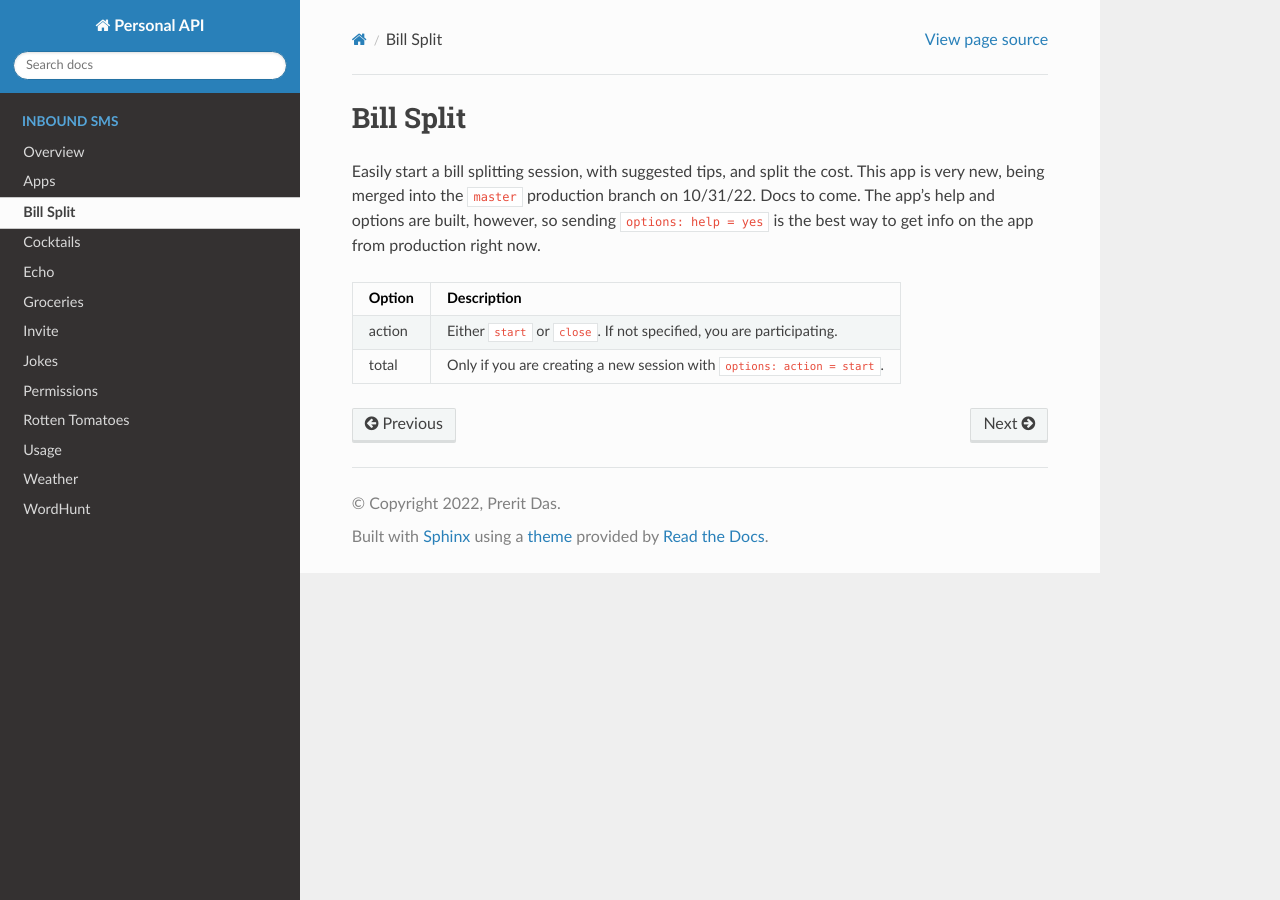
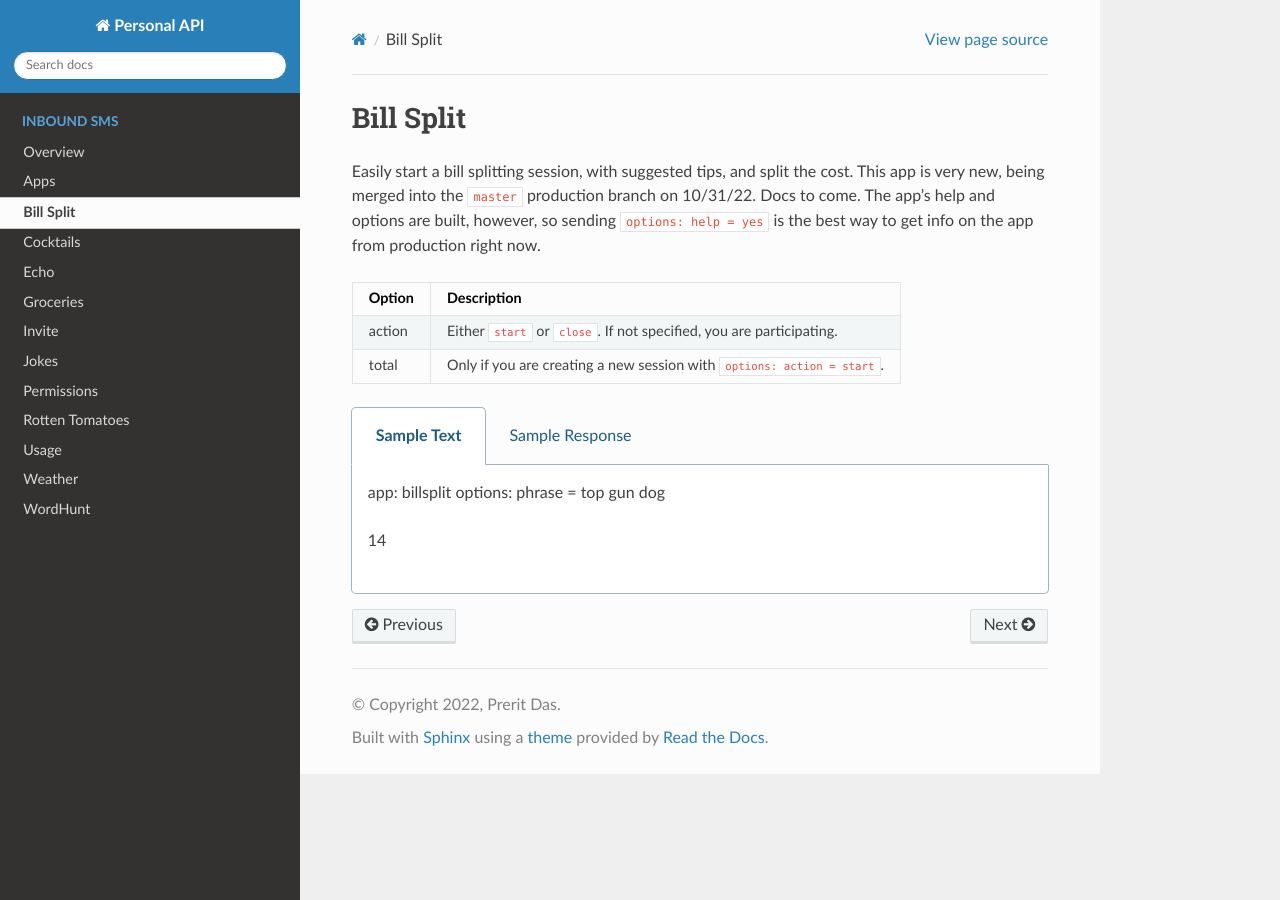
Before and after one commit to preritdas/jeeves, a Sphinx documentation site: the page built from docs/source/inbound-sms/billsplit.md, in a window 1280 px wide. Built offline with Sphinx 7.4.7 and the Read the Docs theme 2.0.0, drawn with Linux system fonts in a browser that asks for light colours.

Commit message:
Sample response - pr docs workflow test.

`````diff
--- a/docs/source/inbound-sms/billsplit.md
+++ b/docs/source/inbound-sms/billsplit.md
@@ -8,3 +8,18 @@
 | --- | --- |
 | action | Either `start` or `close`. If not specified, you are participating. |
 | total | Only if you are creating a new session with `options: action = start`. |
+
+
+````{tabs}
+```{tab} Sample Text
+
+app: billsplit
+options: phrase = top gun dog
+
+14
+```
+
+```{tab} Sample Response
+You're in! 14.00% tip suggested.
+```
+````
`````
